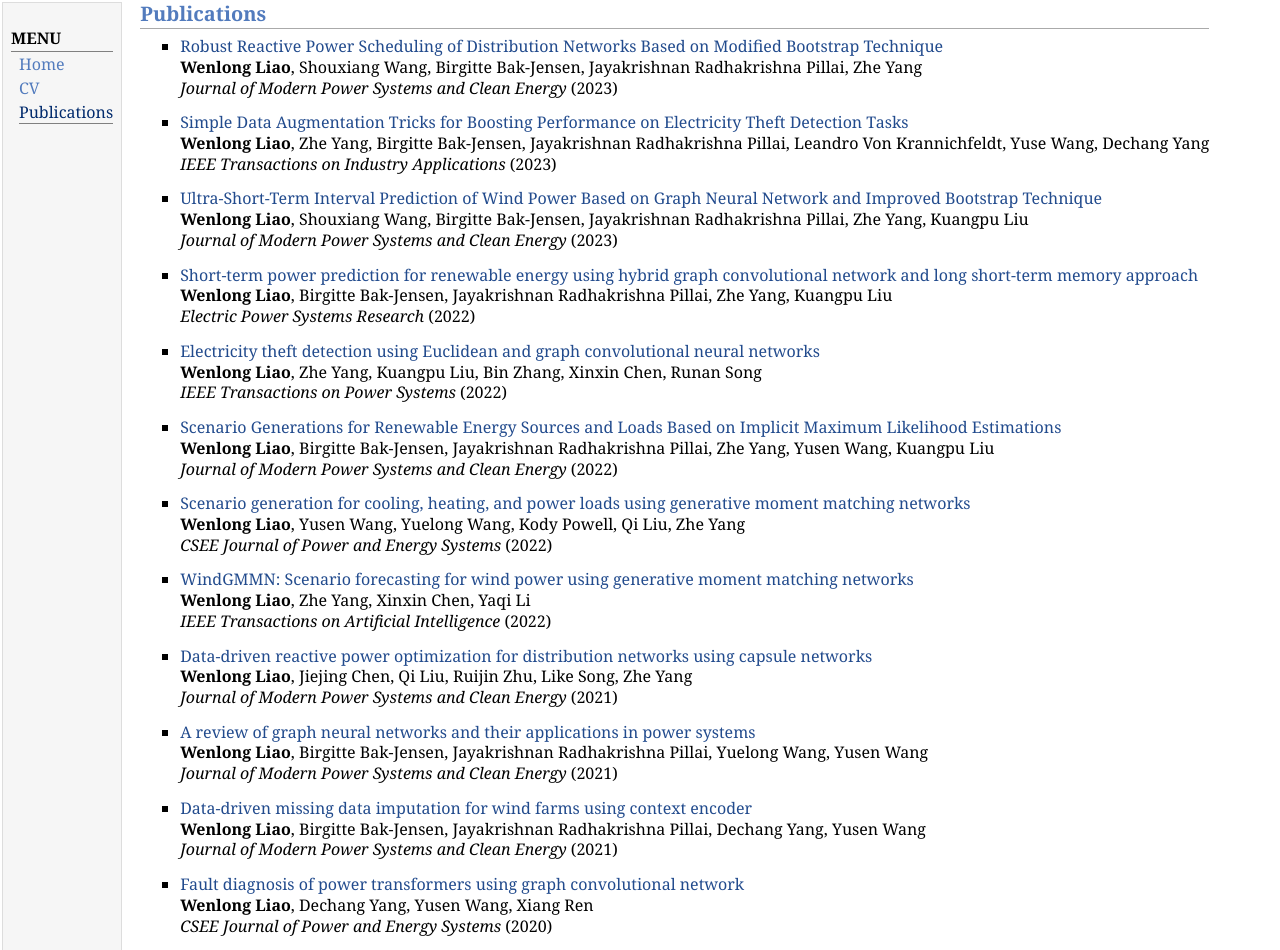
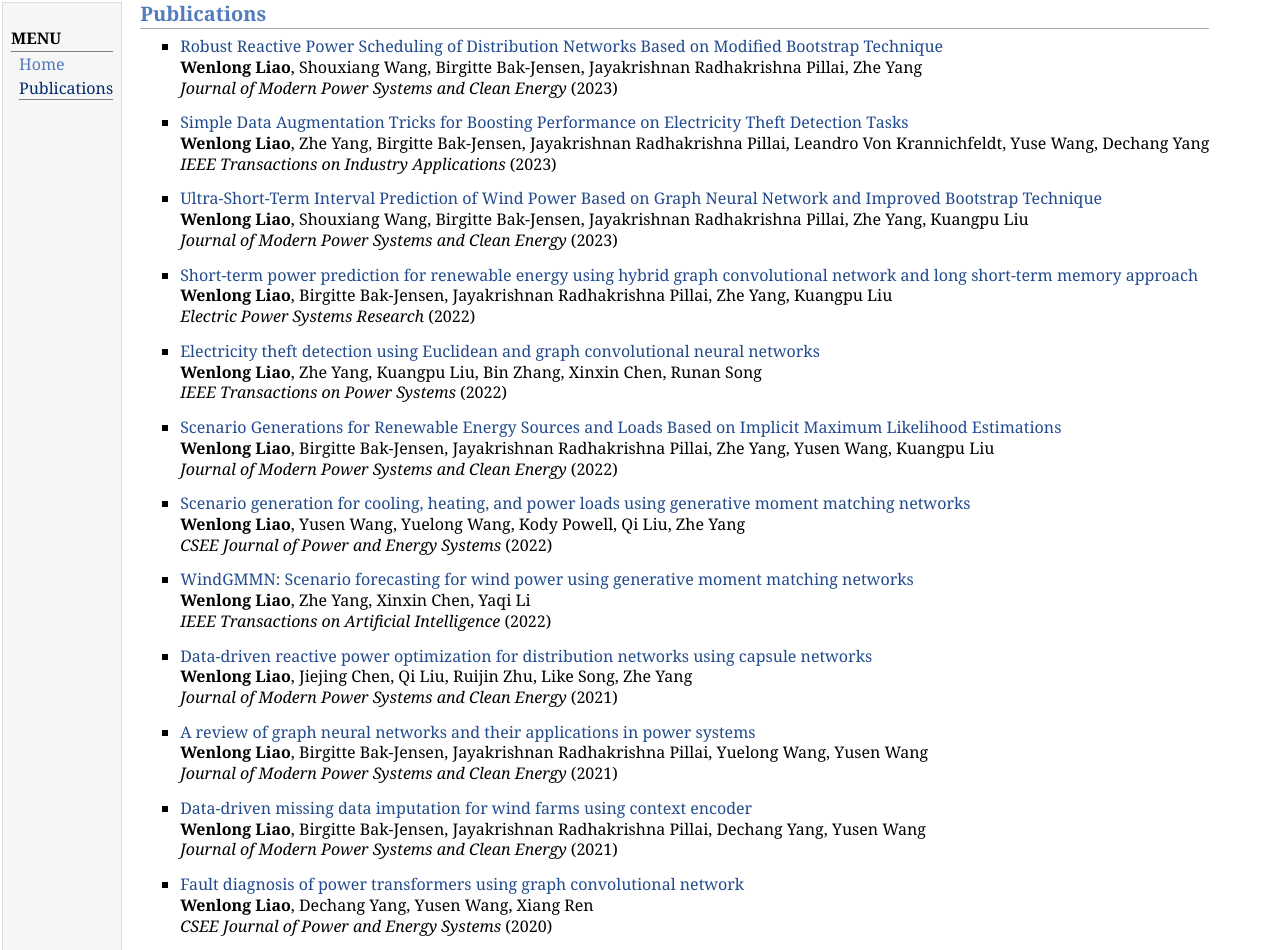
Before and after one commit to Phyo-TUe/Phyo-Tue.github.io, a plain HTML site: page publications.html in a window 1280 px wide. Shown: the top 950 px of the page. Drawn offline with Linux system fonts and the light colour scheme.

Commit message:
Update publications.html

```diff
--- a/publications.html
+++ b/publications.html
@@ -13,7 +13,7 @@
 <td id="layout-menu">
 <div class="menu-category">MENU</div>
 <div class="menu-item"><a href="index.html">Home</a></div>
-<div class="menu-item"><a href="my-cv.pdf">CV</a></div>
+<!-- <div class="menu-item"><a href="my-cv.pdf">CV</a></div> -->
 <div class="menu-item"><a href="publications.html" class="current">Publications</a></div>
 </td>
 <td id="layout-content">
```
